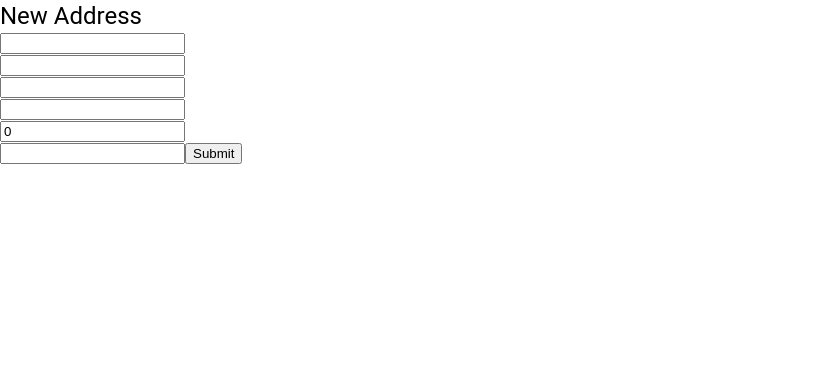
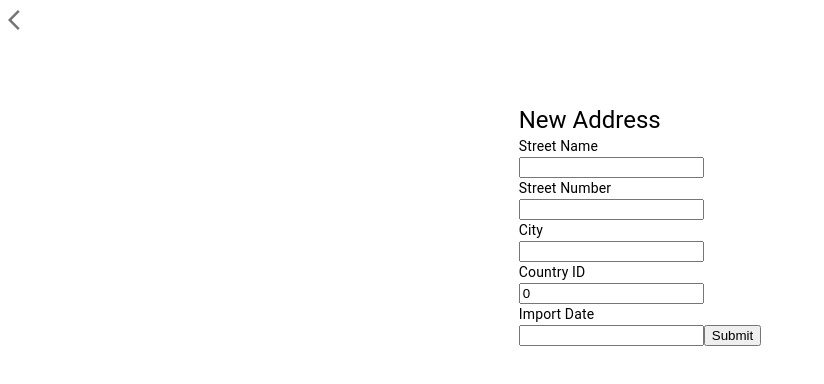
Before and after one commit to tamagochu/2023uK294_JeFue_addresses, a React (Create React App) app in the folder uk294-project-addresses/addresses/: page /new in a window 1280 px wide. Shown: the top 384 px of the page, without its empty margins (0-824 px from the left). Built offline with nearby package versions, Linux system fonts and the light colour scheme.

Commit message:
updated design

```diff
--- a/uk294-project-addresses/addresses/src/Components/Molecules/AddressDetails.tsx
+++ b/uk294-project-addresses/addresses/src/Components/Molecules/AddressDetails.tsx
@@ -1,21 +1,11 @@
 import {
-  Card,
   Box,
-  CardContent,
-  IconButton,
-  CardActionArea,
-  CardActions,
   Typography,
-  TextField,
   Container,
-  Button,
 } from "@mui/material";
 import { address } from "../../Interfaces/AddressInterface";
-import DeleteIcon from "@mui/icons-material/Delete";
-import { Link, useNavigate, useParams } from "react-router-dom";
-import { useState, useEffect } from "react";
 import addressService from "../../Service/AddressService";
-import { Field, Formik, useFormik, Form } from "formik";
+import { Field, Formik,  Form } from "formik";
 
 export default function AddressDetails(myAddress: address) {
 
@@ -58,19 +48,25 @@ export default function AddressDetails(myAddress: address) {
               <Typography variant="h5" component="div">
                 Address Details
               </Typography>
+              <Typography variant="body2">ID</Typography>
               <Field type="id" name="id" />
               <br />
+              <Typography variant="body2">Street Name</Typography>
               <Field type="street_name" name="street_name" />
               <br />
+              <Typography variant="body2">Street Number</Typography>
               <Field type="street_number" name="street_number" />
               <br />
+              <Typography variant="body2">City</Typography>
               <Field type="city" name="city" />
               <br />
+              <Typography variant="body2">Country ID</Typography>
               <Field type="country_id" name="country_id" />
               <br />
+              <Typography variant="body2">Import Date</Typography>
               <Field type="importdate" name="importdate" />
               <button type="submit" disabled={isSubmitting || !isValid}>
-            Submit
+            Save
           </button>
             </Form>
           )}
--- a/uk294-project-addresses/addresses/src/Components/Molecules/AdressCard.tsx
+++ b/uk294-project-addresses/addresses/src/Components/Molecules/AdressCard.tsx
@@ -1,8 +1,6 @@
 import {
     Card,
-    Box,
     CardContent,
-    IconButton,
     CardActionArea,
     CardActions,
   } from "@mui/material";
--- a/uk294-project-addresses/addresses/src/Components/Organisms/AddressDetailsCard.tsx
+++ b/uk294-project-addresses/addresses/src/Components/Organisms/AddressDetailsCard.tsx
@@ -4,10 +4,7 @@ import DeleteButton from "../Molecules/DeleteButton";
 
 import ArrowBackIosIcon from '@mui/icons-material/ArrowBackIos';
 import { useNavigate, useParams } from "react-router-dom";
-import { useState, useEffect } from "react";
 import { address } from "../../Interfaces/AddressInterface";
-import addressService from "../../Service/AddressService";
-import SaveButton from "../Molecules/SaveButton";
 
 export default function AddressDetailsCard(myAddress : address){
 
--- a/uk294-project-addresses/addresses/src/Components/Pages/LoginPage.tsx
+++ b/uk294-project-addresses/addresses/src/Components/Pages/LoginPage.tsx
@@ -1,6 +1,4 @@
-import React from "react";
 import { Formik, Form, Field, ErrorMessage } from "formik";
-import signinService from "../../Service/AuthService";
 import AuthService from "../../Service/AuthService";
 import { useNavigate } from "react-router-dom";
 
--- a/uk294-project-addresses/addresses/src/Components/Pages/NewAddressPage.tsx
+++ b/uk294-project-addresses/addresses/src/Components/Pages/NewAddressPage.tsx
@@ -1,14 +1,31 @@
 import { Field, Form, Formik } from "formik";
-import { address } from "../../Interfaces/AddressInterface";
 import addressService from "../../Service/AddressService";
-import { Typography } from "@mui/material";
+import { Box, Container, IconButton, Typography } from "@mui/material";
+import { useNavigate } from "react-router-dom";
+import ArrowBackIosIcon from '@mui/icons-material/ArrowBackIos';
 
 export default function NewAddressPage() {
+    const navigate = useNavigate();
+    const handleClick = () => {
+        navigate("/address", {replace: true})
+    }
   return (
     <div>
+        <IconButton onClick={handleClick}>
+            <ArrowBackIosIcon />
+          </IconButton>
+        <Container component="main" maxWidth="xs">
+      <Box
+        sx={{
+          m: 8,
+          display: "flex",
+          flexDirection: "column",
+          alignItems: "center",
+        }}
+      >
       <Formik
         initialValues={{
-          id: null,
+          id: undefined,
           street_name: "",
           street_number: "",
           city: "",
@@ -19,7 +36,10 @@ export default function NewAddressPage() {
         onSubmit={(values, { setSubmitting }) => {
           addressService()
             .postAddress(values.street_name, values.street_number, values.country_id, values.importdate, values.city)
-            .then(response => {console.log(response.id)});
+            .then(response => {navigate(`/address/${response.id}`, {replace: true})});
+
+
+
         }}
       >
 {({ isSubmitting, isValid }) => (
@@ -27,16 +47,19 @@ export default function NewAddressPage() {
               <Typography variant="h5" component="div">
                 New Address
               </Typography>
-              <Field type="id" name="id" />
-              <br />
+              <Typography variant="body2">Street Name</Typography>
               <Field type="street_name" name="street_name" />
               <br />
+              <Typography variant="body2">Street Number</Typography>
               <Field type="street_number" name="street_number" />
               <br />
+              <Typography variant="body2">City</Typography>
               <Field type="city" name="city" />
               <br />
+              <Typography variant="body2">Country ID</Typography>
               <Field type="country_id" name="country_id" />
               <br />
+              <Typography variant="body2">Import Date</Typography>
               <Field type="importdate" name="importdate" />
               <button type="submit" disabled={isSubmitting || !isValid}>
             Submit
@@ -45,6 +68,8 @@ export default function NewAddressPage() {
           )}
 
       </Formik>
+      </Box>
+      </Container>
     </div>
   );
 }
--- a/uk294-project-addresses/addresses/src/Components/Pages/OverviewPage.tsx
+++ b/uk294-project-addresses/addresses/src/Components/Pages/OverviewPage.tsx
@@ -13,7 +13,7 @@ export default function OverviewPage() {
     <div>
       <Container maxWidth="sm">
       <IconButton onClick={handleClick}>
-            <AddIcon />
+            <AddIcon /> Add
           </IconButton>
         <Box sx={{ width: 400, height: 400 }}>
           <Typography variant="h2" gutterBottom>
```
Also changed, not shown: uk294-project-addresses/addresses/src/Components/Pages/DetailsPage.tsx (+3 -5 lines).
